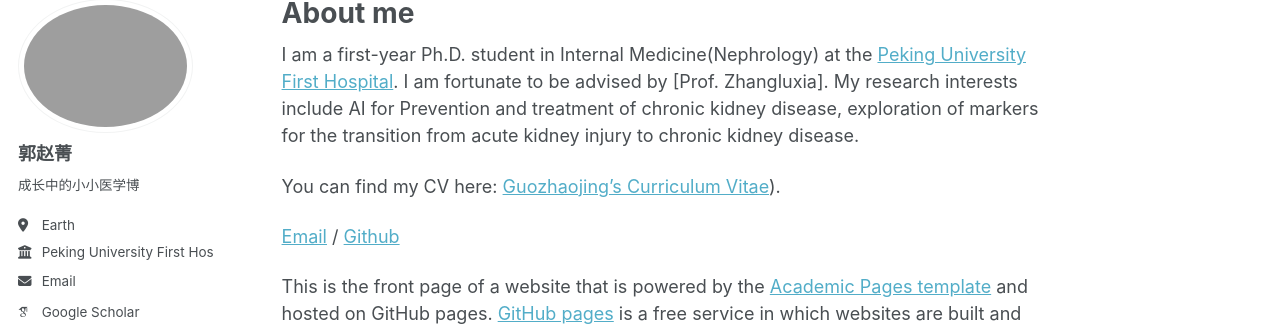
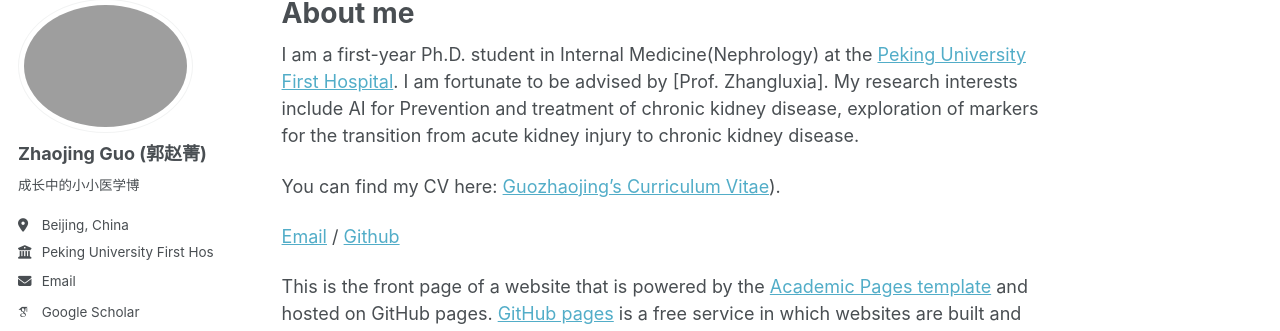
Before and after one commit to GuoZJ277/GuoZJ277.github.io, a Jekyll site: the page built from _pages/about.md, in a window 1280 px wide. Shown: the part 100-431 px from the top of the page. Built offline with Jekyll 4.4.1, drawn with Linux system fonts in a browser that asks for light colours; some web fonts are replaced; a script that is not in the unit is left out.

Commit message:
Update _config.yml

```diff
--- a/_config.yml
+++ b/_config.yml
@@ -13,21 +13,21 @@ title                    : "Your Name / Site Title"
 title_separator          : "-"
 name                     : &name "Your Name"
 description              : &description "Your Name's academic portfolio"   # Update this with a general description of your site, this is the default if not overridden by a page
-url                      : https://academicpages.github.io # The base hostname & protocol for your site e.g. "https://[your GitHub username].github.io",
+url                      : https://GuoZJ277.github.io # The base hostname & protocol for your site e.g. "https://[your GitHub username].github.io",
                                                            # or if you already have some other page hosted on Github then use "https://[your GitHub username].github.io/[Your Repo Name]"
 baseurl                  : "" # the subpath of your site, e.g. "/blog"
-repository               : "academicpages/academicpages.github.io"
+repository               : "GuoZJ277/GuoZJ277.github.io"
 
 # Site Author - The following control what appear as part of the author content on the side bar.
 #               If a field is blank the icon and link will not appear, otherwise it will be shown.
 #               Additional customization can be done by editing /_includes/author-profile.html
 author:
   # Biographic information
-  avatar           : "datoutie.png"
-  name             : "郭赵菁"
+  avatar           : "../images/datoutie.png"
+  name             : "Zhaojing Guo (郭赵菁)"
   pronouns         : # example: "she/her"
   bio              : "成长中的小小医学博"
-  location         : "Earth"
+  location         : "Beijing, China"
   employer         : "Peking University First Hospital"
   uri              : # URL
   email            : "guozhaojing25@stu.pku.edu.cn"
```
